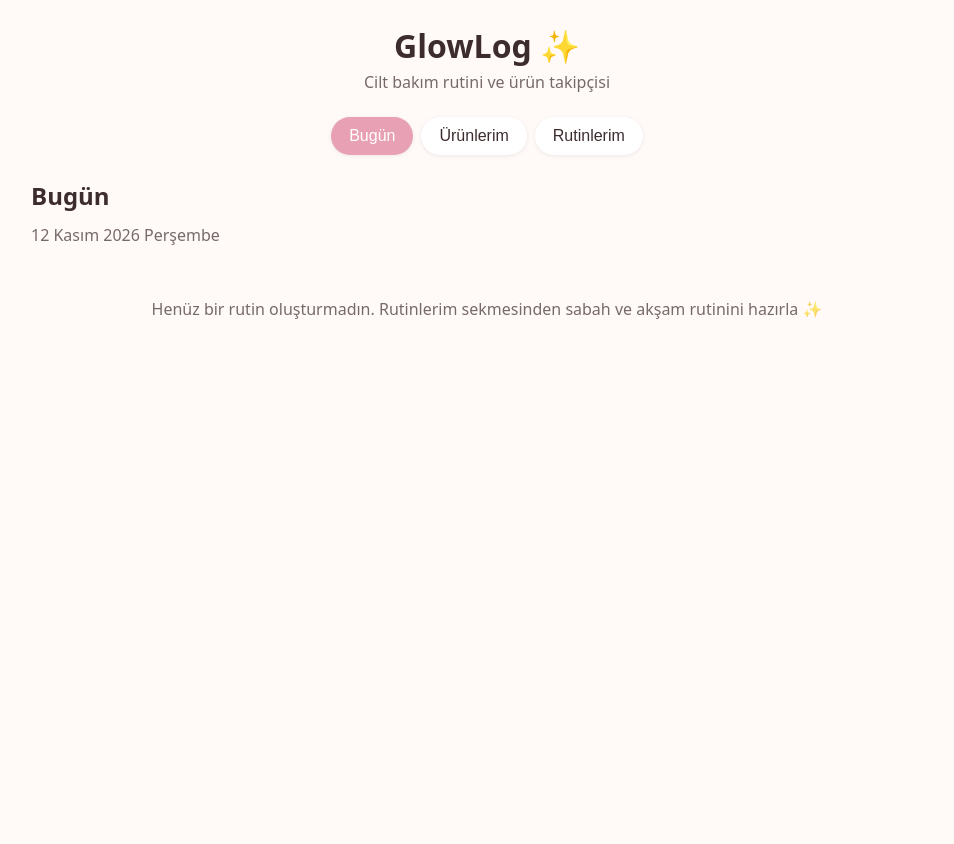
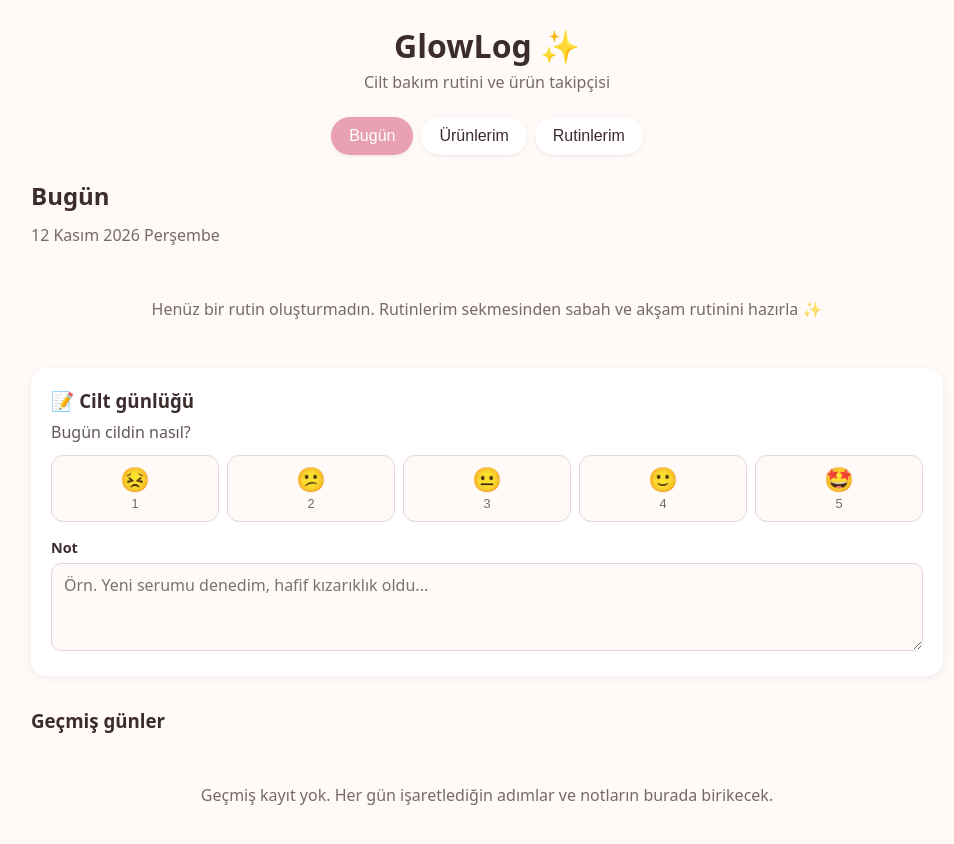
Before and after one commit to GulsuOztel/GlowLog, a React (Vite) app: page / in a window 1280 px wide. Shown: the top 844 px of the page, without its empty margins (153-1107 px from the left). Before the commit the page ends 800 px from the top, so only its background shows below. Built offline with nearby package versions, Linux system fonts and the light colour scheme.

Commit message:
feat: add daily skin rating, note and history list

```diff
--- a/src/index.css
+++ b/src/index.css
@@ -358,3 +358,118 @@ body {
   text-decoration: line-through;
   opacity: 0.6;
 }
+
+.journal-card {
+  background-color: white;
+  padding: 20px;
+  border-radius: 16px;
+  box-shadow: 0 2px 8px rgba(0, 0, 0, 0.06);
+  margin-top: 16px;
+}
+
+.journal-card h3 {
+  margin: 0 0 8px;
+}
+
+.journal-question {
+  margin: 0 0 12px;
+  opacity: 0.8;
+}
+
+.rating-row {
+  display: flex;
+  gap: 8px;
+  margin-bottom: 16px;
+}
+
+.rating-button {
+  flex: 1;
+  display: flex;
+  flex-direction: column;
+  align-items: center;
+  gap: 2px;
+  padding: 10px 4px;
+  border: 1px solid #e6d5d8;
+  border-radius: 12px;
+  background-color: var(--color-bg);
+  cursor: pointer;
+  color: var(--color-text);
+}
+
+.rating-button.selected {
+  background-color: #fbe6ec;
+  border-color: var(--color-primary);
+  box-shadow: 0 0 0 2px var(--color-primary);
+}
+
+.rating-emoji {
+  font-size: 1.5rem;
+}
+
+.rating-number {
+  font-size: 0.8rem;
+  opacity: 0.7;
+}
+
+.journal-label {
+  display: block;
+  font-size: 0.9rem;
+  font-weight: 600;
+  margin-bottom: 6px;
+}
+
+.journal-note {
+  width: 100%;
+  padding: 10px 12px;
+  border: 1px solid #e6d5d8;
+  border-radius: 10px;
+  font-size: 1rem;
+  font-family: inherit;
+  background-color: var(--color-bg);
+  resize: vertical;
+}
+
+.journal-note:focus {
+  outline: 2px solid var(--color-primary);
+  border-color: transparent;
+}
+
+.history {
+  margin-top: 32px;
+}
+
+.history-list {
+  list-style: none;
+  margin: 0;
+  padding: 0;
+  display: flex;
+  flex-direction: column;
+  gap: 12px;
+}
+
+.history-item {
+  background-color: white;
+  padding: 14px 16px;
+  border-radius: 12px;
+  box-shadow: 0 1px 4px rgba(0, 0, 0, 0.06);
+}
+
+.history-top {
+  display: flex;
+  justify-content: space-between;
+  align-items: center;
+  margin-bottom: 2px;
+}
+
+.history-rating {
+  font-size: 0.9rem;
+}
+
+.history-item small {
+  opacity: 0.6;
+}
+
+.history-note {
+  margin: 8px 0 0;
+  font-size: 0.95rem;
+}
--- a/src/pages/TodayPage.jsx
+++ b/src/pages/TodayPage.jsx
@@ -5,24 +5,45 @@ const periods = [
   { id: 'evening', title: '🌙 Akşam Rutini' },
 ]
 
+const ratings = [
+  { value: 1, emoji: '😣', label: 'Çok kötü' },
+  { value: 2, emoji: '😕', label: 'Kötü' },
+  { value: 3, emoji: '😐', label: 'Orta' },
+  { value: 4, emoji: '🙂', label: 'İyi' },
+  { value: 5, emoji: '🤩', label: 'Harika' },
+]
+
 function TodayPage({ products, routines, logs, onLogsChange }) {
   const today = getTodayString()
   const todayLog = logs[today] || { done: [] }
+  const todayRating = todayLog.rating || null
+  const todayNote = todayLog.note || ''
 
   function getProduct(productId) {
     return products.find((product) => product.id === productId)
   }
 
-  function toggleStep(stepKey) {
-    const isDone = todayLog.done.includes(stepKey)
-    const newDone = isDone
-      ? todayLog.done.filter((key) => key !== stepKey)
-      : [...todayLog.done, stepKey]
-
+  function updateTodayLog(changes) {
     onLogsChange({
       ...logs,
-      [today]: { ...todayLog, done: newDone },
+      [today]: { ...todayLog, done: todayLog.done || [], ...changes },
     })
+  }
+
+  function toggleStep(stepKey) {
+    const done = todayLog.done || []
+    const newDone = done.includes(stepKey)
+      ? done.filter((key) => key !== stepKey)
+      : [...done, stepKey]
+    updateTodayLog({ done: newDone })
+  }
+
+  function handleRatingClick(value) {
+    updateTodayLog({ rating: todayRating === value ? null : value })
+  }
+
+  function handleNoteChange(event) {
+    updateTodayLog({ note: event.target.value })
   }
 
   const formattedToday = parseLocalDate(today).toLocaleDateString('tr-TR', {
@@ -33,6 +54,15 @@ function TodayPage({ products, routines, logs, onLogsChange }) {
   })
 
   const hasAnyRoutine = routines.morning.length > 0 || routines.evening.length > 0
+
+  const pastDates = Object.keys(logs)
+    .filter((date) => date !== today)
+    .filter((date) => {
+      const log = logs[date]
+      return log.rating || log.note || (log.done && log.done.length > 0)
+    })
+    .sort()
+    .reverse()
 
   return (
     <section>
@@ -51,8 +81,9 @@ function TodayPage({ products, routines, logs, onLogsChange }) {
               .map((productId) => getProduct(productId))
               .filter((product) => product !== undefined)
 
+            const done = todayLog.done || []
             const doneCount = steps.filter((product) =>
-              todayLog.done.includes(`${period.id}-${product.id}`)
+              done.includes(`${period.id}-${product.id}`)
             ).length
             const percent =
               steps.length === 0 ? 0 : Math.round((doneCount / steps.length) * 100)
@@ -78,7 +109,7 @@ function TodayPage({ products, routines, logs, onLogsChange }) {
                     <ul className="checklist">
                       {steps.map((product) => {
                         const stepKey = `${period.id}-${product.id}`
-                        const isDone = todayLog.done.includes(stepKey)
+                        const isDone = done.includes(stepKey)
 
                         return (
                           <li key={stepKey}>
@@ -108,6 +139,83 @@ function TodayPage({ products, routines, logs, onLogsChange }) {
           })}
         </div>
       )}
+
+      <div className="journal-card">
+        <h3>📝 Cilt günlüğü</h3>
+        <p className="journal-question">Bugün cildin nasıl?</p>
+
+        <div className="rating-row">
+          {ratings.map((rating) => (
+            <button
+              key={rating.value}
+              type="button"
+              className={
+                todayRating === rating.value
+                  ? 'rating-button selected'
+                  : 'rating-button'
+              }
+              onClick={() => handleRatingClick(rating.value)}
+              aria-label={`${rating.value} - ${rating.label}`}
+              title={rating.label}
+            >
+              <span className="rating-emoji">{rating.emoji}</span>
+              <span className="rating-number">{rating.value}</span>
+            </button>
+          ))}
+        </div>
+
+        <label htmlFor="daily-note" className="journal-label">
+          Not
+        </label>
+        <textarea
+          id="daily-note"
+          className="journal-note"
+          rows="3"
+          value={todayNote}
+          onChange={handleNoteChange}
+          placeholder="Örn. Yeni serumu denedim, hafif kızarıklık oldu..."
+        />
+      </div>
+
+      <div className="history">
+        <h3>Geçmiş günler</h3>
+
+        {pastDates.length === 0 ? (
+          <p className="empty-state">
+            Geçmiş kayıt yok. Her gün işaretlediğin adımlar ve notların burada
+            birikecek.
+          </p>
+        ) : (
+          <ul className="history-list">
+            {pastDates.map((date) => {
+              const log = logs[date]
+              const ratingInfo = ratings.find((r) => r.value === log.rating)
+              const doneCount = log.done ? log.done.length : 0
+
+              return (
+                <li key={date} className="history-item">
+                  <div className="history-top">
+                    <strong>
+                      {parseLocalDate(date).toLocaleDateString('tr-TR', {
+                        day: 'numeric',
+                        month: 'long',
+                        year: 'numeric',
+                      })}
+                    </strong>
+                    {ratingInfo && (
+                      <span className="history-rating">
+                        {ratingInfo.emoji} {ratingInfo.value}/5
+                      </span>
+                    )}
+                  </div>
+                  <small>{doneCount} adım tamamlandı</small>
+                  {log.note && <p className="history-note">{log.note}</p>}
+                </li>
+              )
+            })}
+          </ul>
+        )}
+      </div>
     </section>
   )
 }
```
